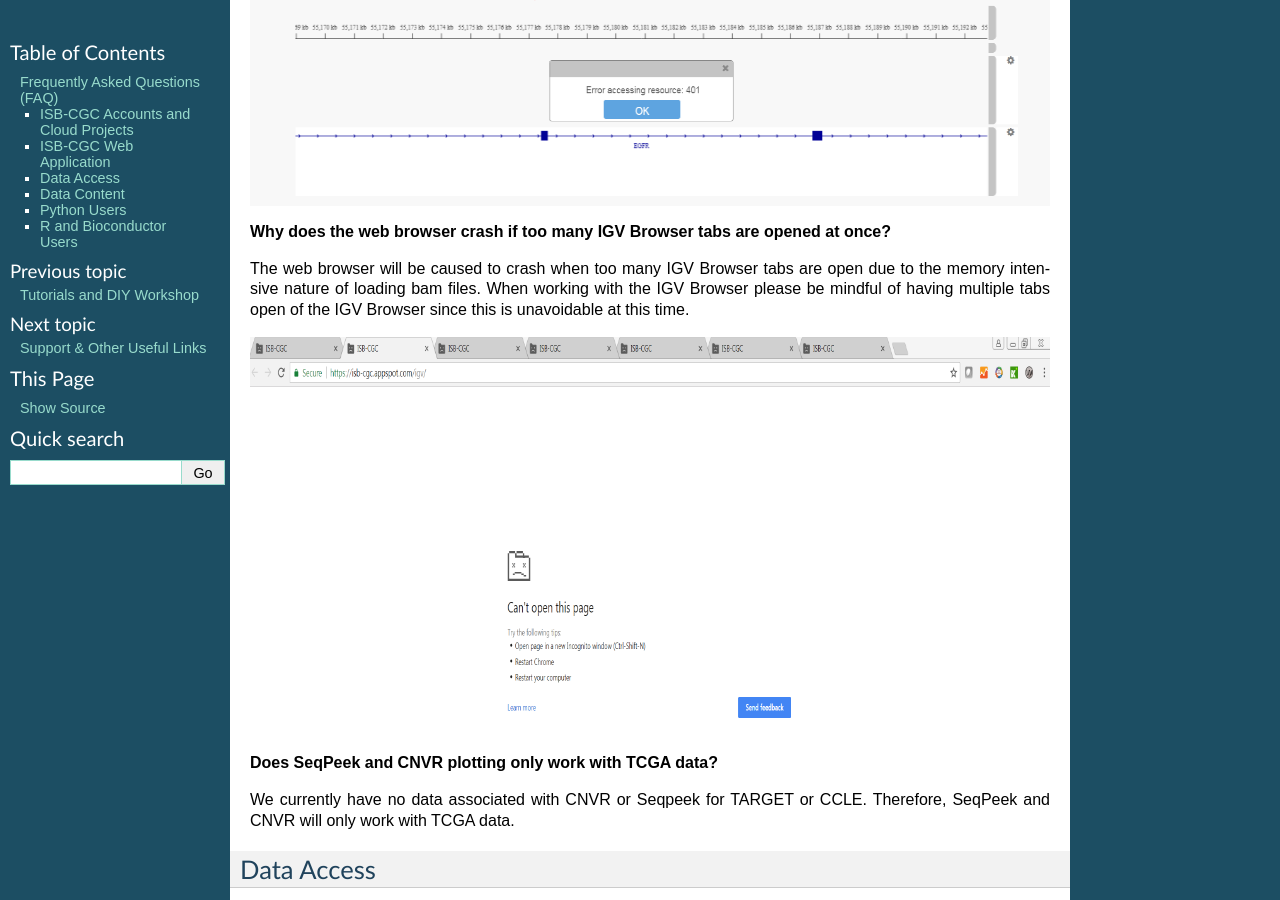
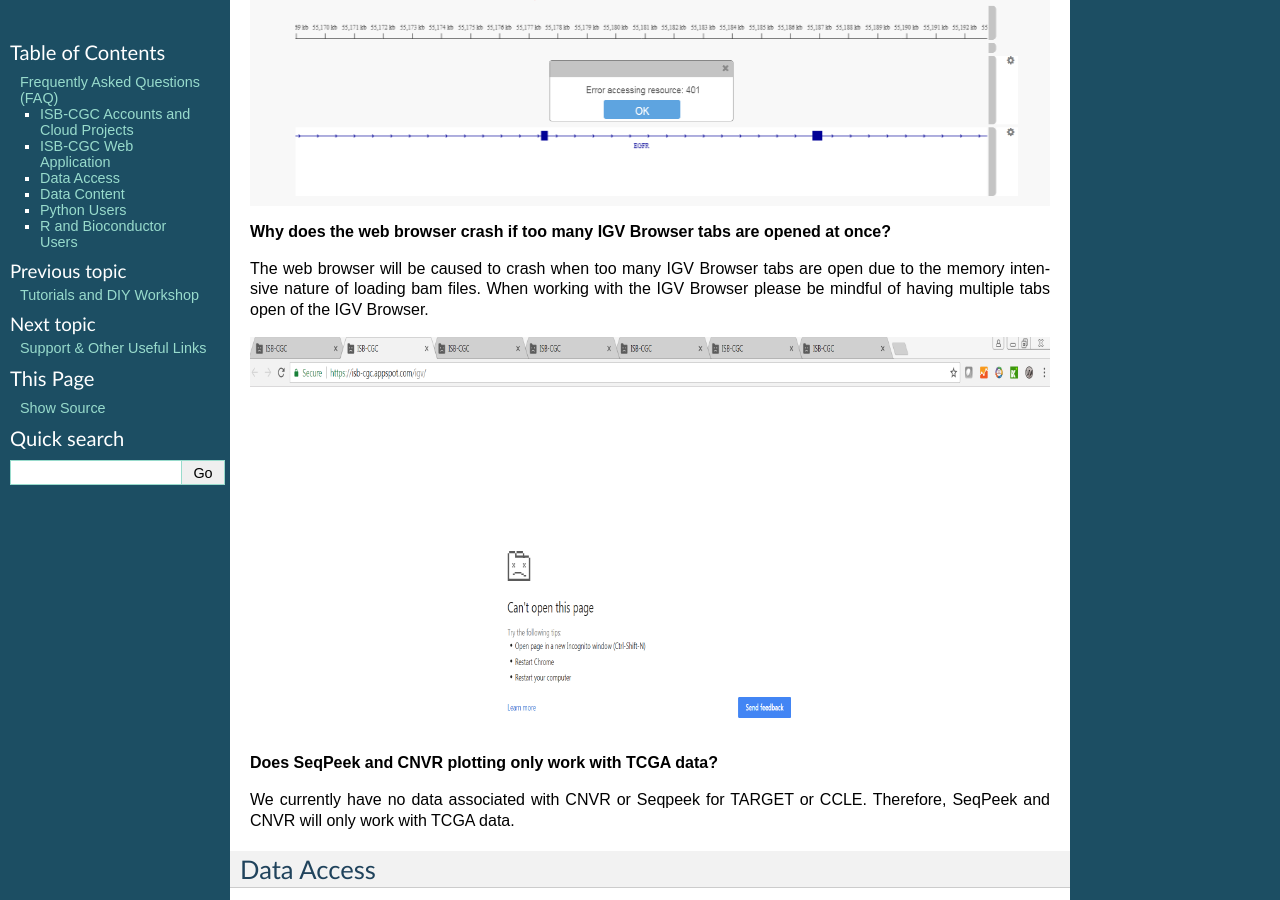
Before and after one commit to isb-cgc/readthedocs, a Sphinx documentation site: the page built from docs/source/sections/FAQ.rst, in a window 1280 px wide and 900 px high, scrolled down 2891 px. Built offline with Sphinx 7.4.7, drawn with Linux system fonts in a browser that asks for light colours; pages that are not in the unit, such as notebooks, are missing from menus.

Commit message:
removed text

```diff
--- a/docs/source/sections/FAQ.rst
+++ b/docs/source/sections/FAQ.rst
@@ -104,7 +104,7 @@ You will see the 401 error only if your popup blocker is enabled for the isb-cgc
 
 **Why does the web browser crash if too many IGV Browser tabs are opened at once?**
 
-The web browser will be caused to crash when too many IGV Browser tabs are open due to the memory intensive nature of loading bam files.  When working with the IGV Browser please be mindful of having multiple tabs open of the IGV Browser since this is unavoidable at this time.
+The web browser will be caused to crash when too many IGV Browser tabs are open due to the memory intensive nature of loading bam files.  When working with the IGV Browser please be mindful of having multiple tabs open of the IGV Browser.
 
 .. image:: IGVBrowserCrash.png
    :scale: 50
```
